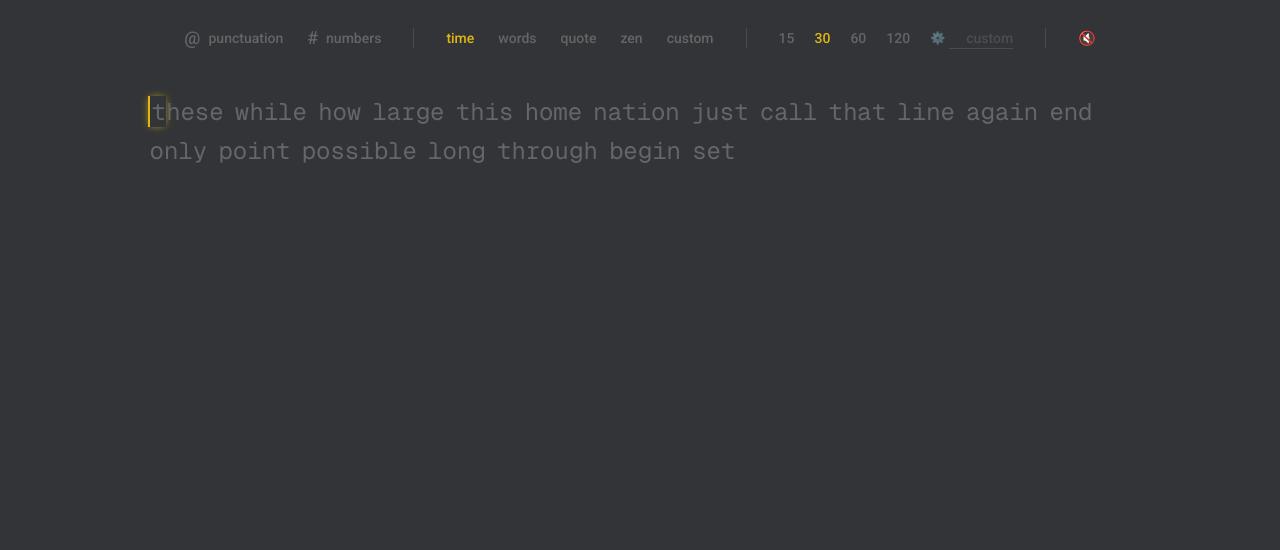
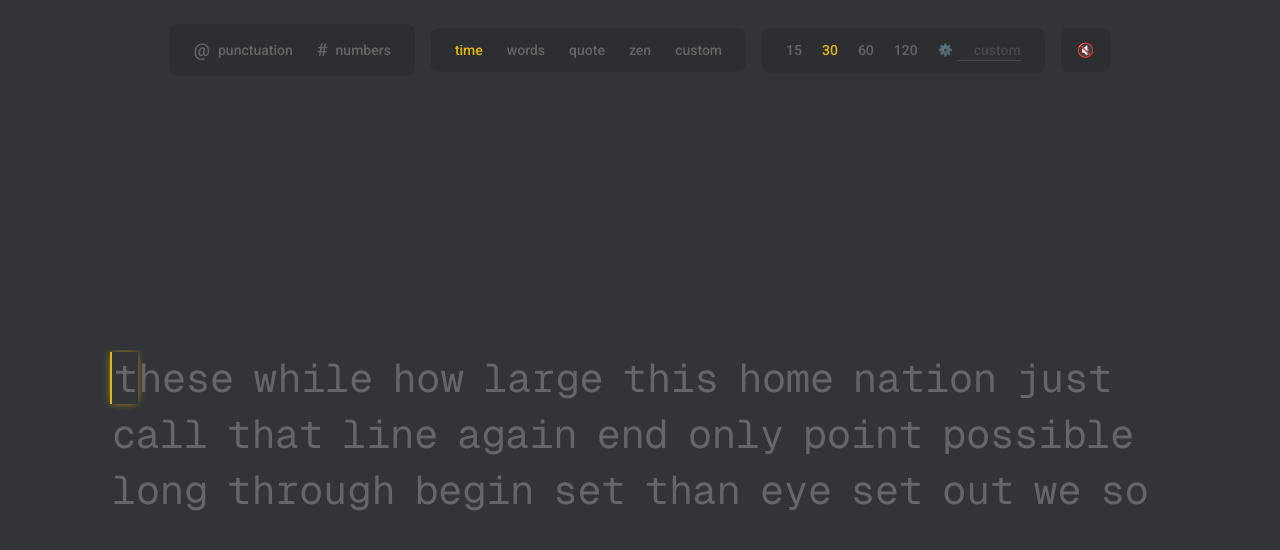
Before and after one commit to DeiruChero/Typing-App, a Next.js app: page / in a window 1280 px wide. Shown: the top 550 px of the page. Built offline with nearby package versions, Linux system fonts and the light colour scheme.

Commit message:
content centered and now the website is taking the real shape.

```diff
--- a/app/globals.css
+++ b/app/globals.css
@@ -12,7 +12,6 @@
   --color-foreground: var(--color-sub);
 
   /* Typing States */
-  /* Note: MonkeyType uses the main text color for correct text, NOT green */
   --color-correct: var(--color-main);
   --color-incorrect: #ca4754;
   --color-extra: #7e2a33;
@@ -34,18 +33,34 @@ body {
 /* --- TYPING AREA STYLES --- */
 
 #test {
-  max-width: 1000px;
+  max-width: 100%;
   width: 100%;
   user-select: none;
   font-family: var(--font-mono);
+  font-size: 2.5rem; /* Large MonkeyType font size */
+  line-height: 3.5rem; /* Fixed line height for exact calculations */
 }
 
-#test .word {
+/* The outer wrapper that clips the overflow to exactly 3 lines */
+#test-wrapper {
+  height: 10.5rem; /* Exactly 3 lines (3 * 3.5rem) */
+  overflow: hidden;
+  position: relative;
+  width: 100%;
+}
+
+/* The inner wrapper that holds the words and moves up when lines hide */
+#test-inner {
+  display: flex;
+  flex-wrap: wrap;
+  transition: transform 0.2s ease-out; /* Smooth scrolling effect */
+}
+
+#test-inner .word {
   display: inline-block;
-  margin: 0 0.35rem;
+  margin: 0 0.6rem;
   padding: 0;
   border-radius: 0;
-  /* Crucial: prevents words from breaking to the next line mid-word */
   white-space: nowrap;
 }
 
@@ -57,10 +72,10 @@ body {
 
 #test .letter.active {
   border-left: 2px solid var(--color-caret);
-  margin-left: -2px; /* Prevents layout shift when caret appears */
+  margin-left: -2px;
   padding-left: 2px;
   animation: blink 1s step-end infinite;
-  box-shadow: 0 0 8px -2px var(--color-caret); /* Subtle caret glow */
+  box-shadow: 0 0 8px -2px var(--color-caret);
 }
 
 #test .letter.correct {
@@ -69,7 +84,6 @@ body {
 
 #test .letter.incorrect {
   color: var(--color-incorrect);
-  /* MonkeyType underlines errors */
   text-decoration: underline;
   text-decoration-color: var(--color-incorrect);
   text-underline-offset: 4px;
@@ -86,7 +100,6 @@ body {
 }
 
 /* --- RESULTS STYLES --- */
-
 #result .stat {
   display: inline-flex;
   flex-direction: column;
@@ -98,7 +111,7 @@ body {
   font-size: 3rem;
   font-weight: 700;
   line-height: 1;
-  color: var(--color-caret); /* Makes the WPM/Stats pop */
+  color: var(--color-caret);
 }
 
 #result .stat .stat-label {
@@ -110,19 +123,17 @@ body {
 }
 
 /* --- UI CLEANUP --- */
-
-/* Hide the ugly default up/down arrows on the custom time/word inputs */
 input[type="number"]::-webkit-inner-spin-button,
 input[type="number"]::-webkit-outer-spin-button {
   -webkit-appearance: none;
   margin: 0;
 }
+
 input[type="number"] {
   -moz-appearance: textfield;
   appearance: textfield;
 }
 
-/* Remove default blue focus outlines for a cleaner minimalist UI */
 *:focus {
   outline: none;
 }
--- a/app/page.tsx
+++ b/app/page.tsx
@@ -44,6 +44,8 @@ export default function Home() {
 
   const testContainerRef = useRef<HTMLDivElement>(null);
   const timerRef = useRef<NodeJS.Timeout | null>(null);
+  const [translateY, setTranslateY] = useState<number>(0);
+  const wordRefs = useRef<(HTMLSpanElement | null)[]>([]);
   const inputHistoryRef = useRef<string[][]>([]);
   const wordsRef = useRef<string[]>([]);
   const audioCtxRef = useRef<AudioContext | null>(null);
@@ -359,6 +361,39 @@ export default function Home() {
     return "";
   };
 
+  const calculateLineShift = useCallback(() => {
+    if (mode === "quote" || isTestFinished) return;
+
+    const currentWordEl = wordRefs.current[currentWordIndex];
+    const firstWordEl = wordRefs.current[0];
+
+    if (!currentWordEl || !firstWordEl) return;
+
+    const computedStyle = window.getComputedStyle(currentWordEl);
+    let lineHeightPx = parseFloat(computedStyle.lineHeight);
+    if (isNaN(lineHeightPx)) lineHeightPx = 56; // Fallback to 3.5rem (56px)
+
+    // Calculate which line index (0, 1, 2, 3...) the current word is on
+    const lineIndex = Math.round((currentWordEl.offsetTop - firstWordEl.offsetTop) / lineHeightPx);
+
+    // If it's on the 4th line (index 3) or below, shift the container up
+    if (lineIndex >= 3) {
+      const shiftLines = lineIndex - 2; // Keep it on the 3rd visual line
+      setTranslateY(shiftLines * 3.5); // 3.5rem per line
+    } else {
+      setTranslateY(0);
+    }
+  }, [currentWordIndex, mode, isTestFinished]);
+
+  useEffect(() => {
+    calculateLineShift();
+  }, [calculateLineShift]);
+
+  useEffect(() => {
+    window.addEventListener("resize", calculateLineShift);
+    return () => window.removeEventListener("resize", calculateLineShift);
+  }, [calculateLineShift]);
+
   const isExtraLetter = (wordIdx: number, letterIdx: number, targetWord?: string): boolean => {
     if (wordIdx !== currentWordIndex) return false;
     const target = targetWord ?? words[wordIdx] ?? "";
@@ -379,235 +414,149 @@ export default function Home() {
   const endWordIndex = Math.min(visibleWords.length, startWordIndex + 20);
 
   return (
-    <main className="min-h-screen flex flex-col items-center bg-[#323437] text-[#d1d1d1]">
-      <div className="w-full max-w-5xl px-4 py-6">
+    <main className="min-h-screen flex flex-col bg-[#323437] text-[#d1d1d1]">
+
+      {/* 1. TOP HEADER */}
+      <div className="w-full max-w-7xl mx-auto px-2 sm:px-4 pt-6">
         <header className="flex justify-center items-center mb-10 text-[#646566] text-sm font-medium">
-          <div className="flex items-center gap-8">
+          <div className="flex items-center gap-4 flex-wrap justify-center">
 
             {/* LEFT: Punctuation & Numbers */}
-            <div className="flex gap-6 items-center">
-              <button
-                onClick={() => setPunctuation(!punctuation)}
-                className={`flex items-center gap-2 hover:text-[#d1d1d1] transition-colors ${punctuation ? "text-[#e2b714]" : ""
-                  }`}
-                title="Toggle punctuation"
-              >
+            <div className="flex gap-6 items-center bg-[#2c2e31] rounded-lg px-6 py-3">
+              <button onClick={() => setPunctuation(!punctuation)} className={`flex items-center gap-2 hover:text-[#d1d1d1] transition-colors ${punctuation ? "text-[#e2b714]" : ""}`} title="Toggle punctuation">
                 <span className="text-lg">@</span>
                 <span className="hidden sm:inline">punctuation</span>
               </button>
-              <button
-                onClick={() => setNumbers(!numbers)}
-                className={`flex items-center gap-2 hover:text-[#d1d1d1] transition-colors ${numbers ? "text-[#e2b714]" : ""
-                  }`}
-                title="Toggle numbers"
-              >
+              <button onClick={() => setNumbers(!numbers)} className={`flex items-center gap-2 hover:text-[#d1d1d1] transition-colors ${numbers ? "text-[#e2b714]" : ""}`} title="Toggle numbers">
                 <span className="text-lg">#</span>
                 <span className="hidden sm:inline">numbers</span>
               </button>
             </div>
 
-            <div className="h-5 w-px bg-[#4a4b4e]"></div>
-
             {/* MIDDLE: Modes */}
-            <nav className="flex gap-6 items-center">
+            <nav className="flex gap-6 items-center bg-[#2c2e31] rounded-lg px-6 py-3">
               {(["time", "words", "quote", "zen", "custom"] as Mode[]).map((m) => (
-                <button
-                  key={m}
-                  onClick={() => setMode(m)}
-                  className={`hover:text-[#d1d1d1] transition-colors ${mode === m ? "text-[#e2b714]" : ""
-                    }`}
-                >
-                  {m}
-                </button>
+                <button key={m} onClick={() => setMode(m)} className={`hover:text-[#d1d1d1] transition-colors ${mode === m ? "text-[#e2b714]" : ""}`}>{m}</button>
               ))}
             </nav>
 
-            <div className="h-5 w-px bg-[#4a4b4e]"></div>
-
             {/* RIGHT: Time/Word Options & Custom Input */}
-            <div className="flex gap-5 items-center">
+            <div className="flex gap-5 items-center bg-[#2c2e31] rounded-lg px-6 py-3">
               {mode === "time" && (
                 <>
                   {TIME_OPTIONS.map((t) => (
-                    <button
-                      key={t}
-                      onClick={() => { setTimeMode(t); setCustomTime(""); }}
-                      className={`hover:text-[#d1d1d1] transition-colors ${timeMode === t && !customTime ? "text-[#e2b714]" : ""
-                        }`}
-                    >
-                      {t}
-                    </button>
+                    <button key={t} onClick={() => { setTimeMode(t); setCustomTime(""); }} className={`hover:text-[#d1d1d1] transition-colors ${timeMode === t && !customTime ? "text-[#e2b714]" : ""}`}>{t}</button>
                   ))}
                   <div className="flex items-center gap-1">
                     <span className="text-xs opacity-50">⚙️</span>
-                    <input
-                      type="number"
-                      value={customTime}
-                      onChange={(e) => setCustomTime(e.target.value)}
-                      placeholder="custom"
-                      className="w-16 bg-transparent border-b border-[#4a4b4e] focus:border-[#e2b714] focus:outline-none transition-colors text-right"
-                    />
+                    <input type="number" value={customTime} onChange={(e) => setCustomTime(e.target.value)} placeholder="custom" className="w-16 bg-transparent border-b border-[#4a4b4e] focus:border-[#e2b714] focus:outline-none transition-colors text-right" />
                   </div>
                 </>
               )}
-
               {mode === "words" && (
                 <>
                   {WORD_OPTIONS.map((w) => (
-                    <button
-                      key={w}
-                      onClick={() => { setWordMode(w); setCustomWords(""); }}
-                      className={`hover:text-[#d1d1d1] transition-colors ${wordMode === w && !customWords ? "text-[#e2b714]" : ""
-                        }`}
-                    >
-                      {w}
-                    </button>
+                    <button key={w} onClick={() => { setWordMode(w); setCustomWords(""); }} className={`hover:text-[#d1d1d1] transition-colors ${wordMode === w && !customWords ? "text-[#e2b714]" : ""}`}>{w}</button>
                   ))}
                   <div className="flex items-center gap-1">
                     <span className="text-xs opacity-50">⚙️</span>
-                    <input
-                      type="number"
-                      value={customWords}
-                      onChange={(e) => setCustomWords(e.target.value)}
-                      placeholder="custom"
-                      className="w-16 bg-transparent border-b border-[#4a4b4e] focus:border-[#e2b714] focus:outline-none transition-colors text-right"
-                    />
+                    <input type="number" value={customWords} onChange={(e) => setCustomWords(e.target.value)} placeholder="custom" className="w-16 bg-transparent border-b border-[#4a4b4e] focus:border-[#e2b714] focus:outline-none transition-colors text-right" />
                   </div>
                 </>
               )}
-
               {mode === "quote" && (
                 <>
                   {QUOTE_OPTIONS.map((q) => (
-                    <button
-                      key={q}
-                      onClick={() => setQuoteMode(q)}
-                      className={`hover:text-[#d1d1d1] transition-colors ${quoteMode === q ? "text-[#e2b714]" : ""
-                        }`}
-                    >
-                      {q}
-                    </button>
+                    <button key={q} onClick={() => setQuoteMode(q)} className={`hover:text-[#d1d1d1] transition-colors ${quoteMode === q ? "text-[#e2b714]" : ""}`}>{q}</button>
                   ))}
                 </>
               )}
             </div>
 
-            <div className="h-5 w-px bg-[#4a4b4e]"></div>
-
             {/* FAR RIGHT: Sound */}
-            <div className="flex items-center gap-4">
-              <button
-                onClick={() => setSound(!sound)}
-                className={`hover:text-[#d1d1d1] transition-colors ${sound ? "text-[#e2b714]" : ""
-                  }`}
-                title="Toggle sound"
-              >
+            <div className="flex items-center gap-4 bg-[#2c2e31] rounded-lg px-4 py-3">
+              <button onClick={() => setSound(!sound)} className={`hover:text-[#d1d1d1] transition-colors ${sound ? "text-[#e2b714]" : ""}`} title="Toggle sound">
                 {sound ? "🔊" : "🔇"}
               </button>
             </div>
 
           </div>
         </header>
+      </div>
 
-        <div className="relative">
-          <div
-            id="test"
-            className="mx-auto text-2xl leading-relaxed font-mono select-none"
-          >
+      {/* 2. MIDDLE TEST AREA (flex-1 pushes this to the exact vertical center) */}
+      <div className="flex-1 flex items-center justify-center w-full">
+        <div className="w-full px-6 md:px-[8vw] relative">
+          <div id="test" className="mx-auto select-none">
+
             {!isTestFinished && mode === "quote" && currentQuote ? (
               <div className="text-center">
                 <div className="text-xl mb-4 text-[#d1d1d1]">
                   {currentQuote.text.split("").map((letter, idx) => {
                     let letterClass = "";
-                    if (idx < currentInput.length) {
-                      letterClass = currentInput[idx] === letter ? "correct" : "incorrect";
-                    } else if (idx === currentInput.length) {
-                      letterClass = "active";
-                    }
-                    return (
-                      <span key={idx} className={`letter ${letterClass}`}>
-                        {letter === " " ? "\u00A0" : letter}
-                      </span>
-                    );
+                    if (idx < currentInput.length) letterClass = currentInput[idx] === letter ? "correct" : "incorrect";
+                    else if (idx === currentInput.length) letterClass = "active";
+                    return <span key={idx} className={`letter ${letterClass}`}>{letter === " " ? "\u00A0" : letter}</span>;
                   })}
                 </div>
                 <div className="text-sm text-[#646566]">— {currentQuote.author}</div>
               </div>
             ) : !isTestFinished && visibleWords.length > 0 ? (
-              <div>
-                {visibleWords.slice(startWordIndex, endWordIndex).map((word, idx) => {
-                  const actualIdx = startWordIndex + idx;
-                  return (
-                    <span key={actualIdx} className="word">
+              /* --- NEW 3-LINE WRAPPER LOGIC --- */
+              <div id="test-wrapper">
+                <div id="test-inner" style={{ transform: `translateY(-${translateY}rem)` }}>
+                  {visibleWords.map((word, idx) => (
+                    <span
+                      key={idx}
+                      className="word"
+                      ref={el => { if (el) wordRefs.current[idx] = el; }}
+                    >
                       {word.split("").map((letter, letterIdx) => (
                         <span
                           key={letterIdx}
-                          className={`letter ${getLetterClass(actualIdx, letterIdx, letter, word)} ${isExtraLetter(actualIdx, letterIdx, word) ? "extra" : ""}`}
+                          className={`letter ${getLetterClass(idx, letterIdx, letter, word)} ${isExtraLetter(idx, letterIdx, word) ? "extra" : ""}`}
                         >
                           {letter}
                         </span>
                       ))}
                     </span>
-                  );
-                })}
+                  ))}
+                </div>
               </div>
             ) : isTestFinished && result ? (
               <div id="result" className="text-center py-12">
                 <div className="text-6xl font-bold mb-2 text-[#e2b714]">{result.wpm}</div>
                 <div className="text-lg text-[#646566] mb-8">wpm</div>
                 <div className="flex justify-center gap-2 mb-8">
-                  <div className="stat">
-                    <div className="stat-value text-[#e2b714]">{result.rawWpm}</div>
-                    <div className="stat-label">raw</div>
-                  </div>
-                  <div className="stat">
-                    <div className="stat-value text-[#e2b714]">{result.accuracy}%</div>
-                    <div className="stat-label">accuracy</div>
-                  </div>
-                  <div className="stat">
-                    <div className="stat-value text-[#e2b714]">{result.characters}</div>
-                    <div className="stat-label">chars</div>
-                  </div>
-                  <div className="stat">
-                    <div className="stat-value text-[#e2b714]">{result.correctChars}</div>
-                    <div className="stat-label">correct</div>
-                  </div>
-                  <div className="stat">
-                    <div className="stat-value text-[#e2b714]">{result.incorrectChars}</div>
-                    <div className="stat-label">incorrect</div>
-                  </div>
+                  <div className="stat"><div className="stat-value text-[#e2b714]">{result.rawWpm}</div><div className="stat-label">raw</div></div>
+                  <div className="stat"><div className="stat-value text-[#e2b714]">{result.accuracy}%</div><div className="stat-label">accuracy</div></div>
+                  <div className="stat"><div className="stat-value text-[#e2b714]">{result.characters}</div><div className="stat-label">chars</div></div>
+                  <div className="stat"><div className="stat-value text-[#e2b714]">{result.correctChars}</div><div className="stat-label">correct</div></div>
+                  <div className="stat"><div className="stat-value text-[#e2b714]">{result.incorrectChars}</div><div className="stat-label">incorrect</div></div>
                 </div>
                 <div className="flex justify-center gap-4 text-sm text-[#646566]">
                   <div><span className="text-[#e2b714]">+</span> {result.extraChars} extra</div>
                   <div><span className="text-[#e2b714]">-</span> {result.missedChars} missed</div>
                   <div>time: <span className="text-[#e2b714]">{result.time}s</span></div>
                 </div>
-                <button
-                  onClick={handleRestart}
-                  className="mt-8 px-6 py-2 bg-[#e2b714] text-[#323437] rounded-md font-medium hover:bg-[#d4a813] transition-colors shadow-sm"
-                >
-                  restart
-                </button>
+                <button onClick={handleRestart} className="mt-8 px-6 py-2 bg-[#e2b714] text-[#323437] rounded-md font-medium hover:bg-[#d4a813] transition-colors shadow-sm">restart</button>
               </div>
             ) : (
-              <div className="text-center text-[#646566] text-xl">
-                Start typing to begin the test
-              </div>
+              <div className="text-center text-[#646566] text-xl">Start typing to begin the test</div>
             )}
           </div>
         </div>
+      </div>
 
+      {/* 3. BOTTOM STATS */}
+      <div className="w-full px-6 md:px-[8vw] pb-6">
         <div className="flex justify-between items-center mt-6 text-sm text-[#646566]">
           <div>
             {isTestActive && !isPaused && mode === "time" && (
-              <span>
-                {customTime ? `${timer} / ${customTime}` : `${timer} / ${timeMode}`}
-              </span>
+              <span>{customTime ? `${timer} / ${customTime}` : `${timer} / ${timeMode}`}</span>
             )}
             {isTestActive && !isPaused && mode === "words" && (
-              <span>
-                {currentWordIndex} / {words.length}
-              </span>
+              <span>{currentWordIndex} / {words.length}</span>
             )}
           </div>
           <div>
```
